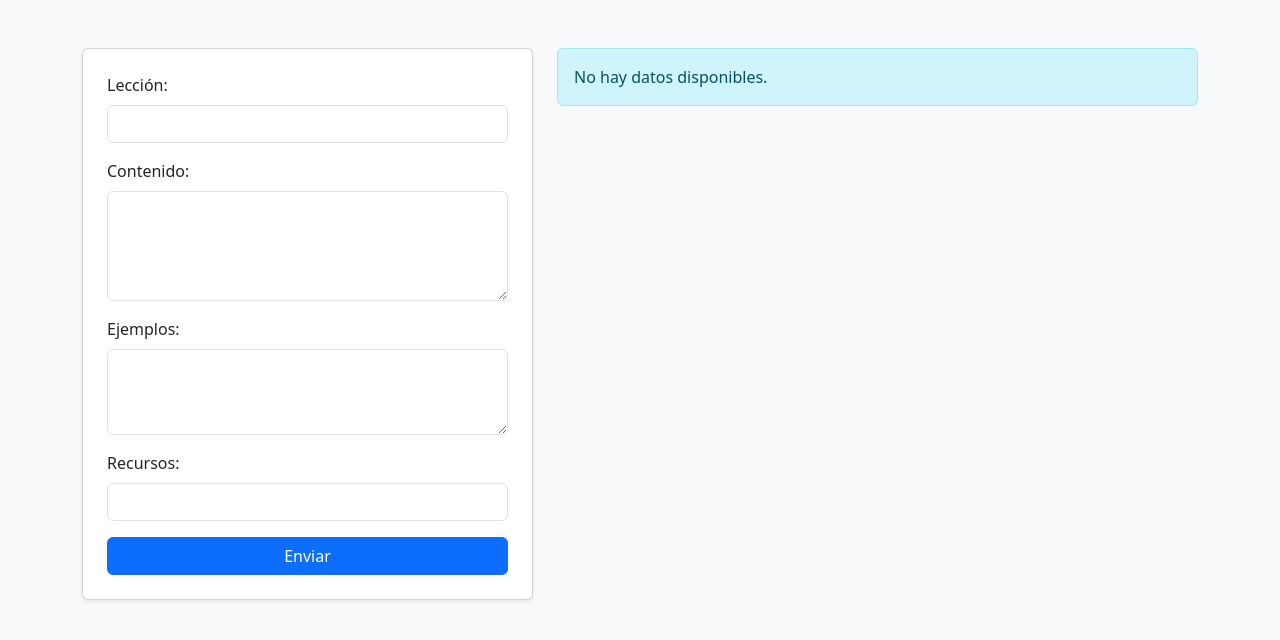
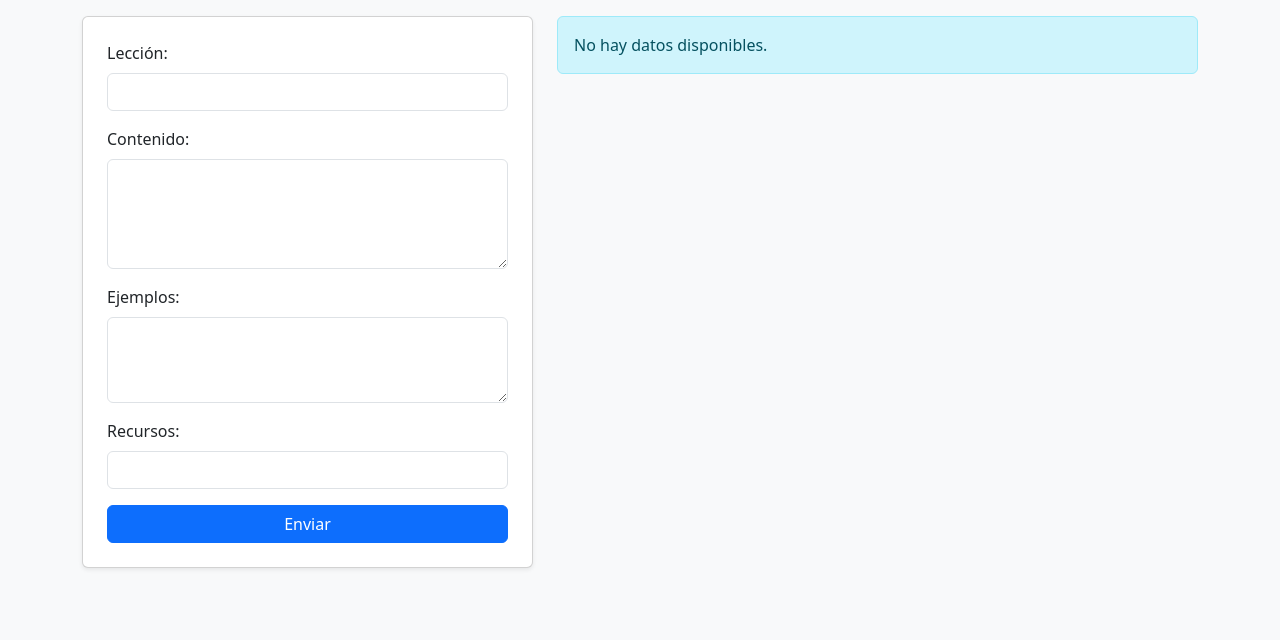
Before and after one commit to eduardo20020/Api-Crud-en-PHP, a PHP site: page / in a window 1280 px wide. Shown: the top 640 px of the page. Run offline with PHP 8.4, Linux system fonts and the light colour scheme; data that the repository does not hold is empty.

Commit message:
sfdsfdsf

```diff
--- a/index.php
+++ b/index.php
@@ -6,7 +6,7 @@
     <link href="https://cdn.jsdelivr.net/npm/bootstrap@5.3.0/dist/css/bootstrap.min.css" rel="stylesheet">
 </head>
 <body class="bg-light">
-    <div class="container mt-5">
+    <div class="container mt-3">
         <div class="row">
             <div class="col-md-5">
                 <!-- Aquí iría tu formulario para insertar o editar datos -->
```
